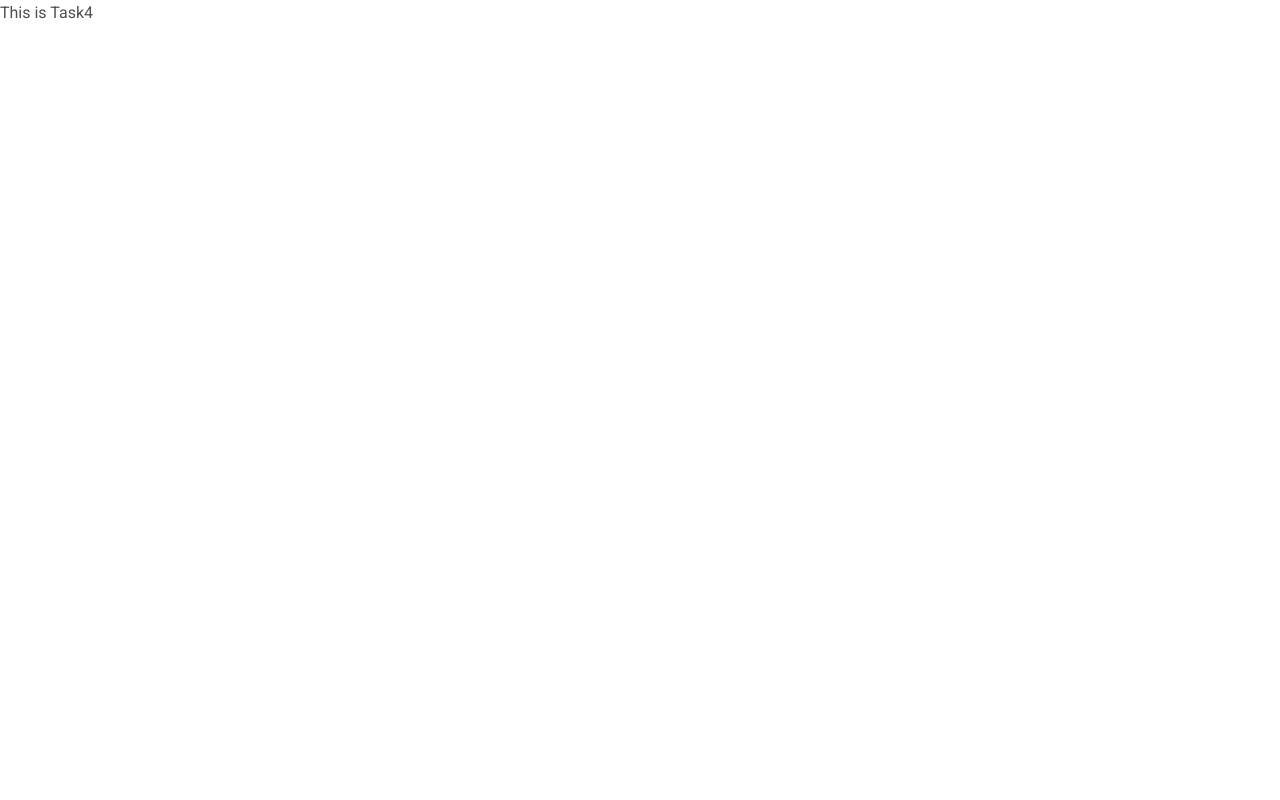
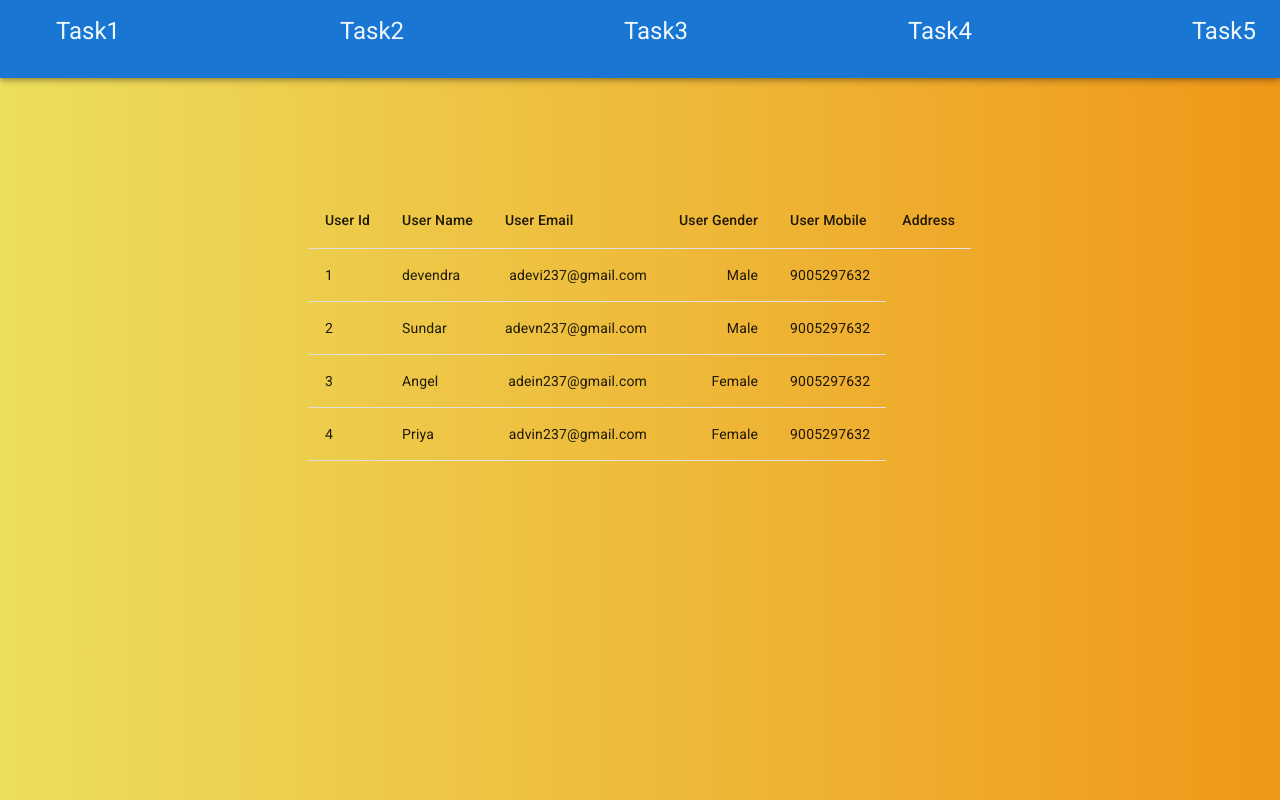
Before and after one commit to Rudra665/rudraReactTraining, a React (Create React App) app: page /Task4 in a window 1280 px wide. Built offline with nearby package versions, Linux system fonts and the light colour scheme.

Commit message:
modified:   public/index.html modified:   src/App.js 	modified:   src/Task4.css modified:   src/Task4.js 	modified:   src/app.css 	modified:   src/index.js modified:   src/sampleTable.json

```diff
--- a/public/index.html
+++ b/public/index.html
@@ -2,6 +2,8 @@
 <html lang="en">
   <head>
     <title>ResponsiveAppBar demo — Material UI</title>
+    <meta name="viewport" content="initial-scale=1, width=device-width" />
+
     <!-- Fonts to support Material Design -->
     <link
       rel="stylesheet"
--- a/src/App.js
+++ b/src/App.js
@@ -13,7 +13,7 @@ export function App() {
   return (
     <div>
       <Nav />
-      <div>
+      <div style={{margin: "15%"}}>
         <Outlet />
       </div>
 
@@ -24,7 +24,7 @@ export function App() {
 
 export function Nav() {
   return (
-    <AppBar className="AppBar">
+    <AppBar component={"nav"}>
       <Link to="/" element={<App />}></Link>
       <ul>
         <li><Link to="./Task1" element={<Task1 />} style={{ color: "aliceblue", fontSize: "24px" }}>Task1</Link></li>
--- a/src/Task4.css
+++ b/src/Task4.css
@@ -0,0 +1,6 @@
+body{
+    background: #F09819;  /* fallback for old browsers */
+background: -webkit-linear-gradient(to right, #EDDE5D, #F09819);  /* Chrome 10-25, Safari 5.1-6 */
+background: linear-gradient(to right, #EDDE5D, #F09819); /* W3C, IE 10+/ Edge, Firefox 16+, Chrome 26+, Opera 12+, Safari 7+ */
+
+}
--- a/src/Task4.js
+++ b/src/Task4.js
@@ -1,7 +1,32 @@
+import { TableBody, TableHead, TableRow, TableCell, TableContainer } from "@mui/material"
+import SampleTable from './sampleTable.json';
+import './Task4.css'
 export default function Task4() {
     return (
 
-      <p> This is Task4</p>
+      <>
+    <TableContainer align="center">
+          <TableHead><TableRow>
+            <TableCell>User Id</TableCell>
+            <TableCell>User Name</TableCell>
+            <TableCell>User Email</TableCell>
+            <TableCell>User Gender</TableCell>
+            <TableCell>User Mobile</TableCell>
+            <TableCell>Address</TableCell>
+          </TableRow></TableHead>
+          <TableBody>
+            {SampleTable.map((item, id) => (
+              <TableRow>
+                <TableCell >{item.id}</TableCell>
+                <TableCell >{item.name}</TableCell>
+                <TableCell align="right">{item.email}</TableCell>
+                <TableCell align="right">{item.gender}</TableCell>
+                <TableCell align="right">{item.mobile}</TableCell>
+              </TableRow>
+            ))}
+          </TableBody>
+        </TableContainer>
+      </>
 
     )
   }
--- a/src/app.css
+++ b/src/app.css
@@ -4,6 +4,7 @@
   }
 .AppBar{
   display: flex;
+  margin-bottom: 20%;
 }
 ul{
   display: flex;
--- a/src/index.js
+++ b/src/index.js
@@ -16,13 +16,13 @@ root.render(
     <BrowserRouter>
     <StyledEngineProvider>
       <Routes>
-        {/* <Route path="/" element={<App />}>  */}
+        <Route path="/" element={<App />}>
           <Route path="/Task1" element={<Task1 />} />
           <Route path="/Task2" element={<Task2 />} />
           <Route path="/Task3" element={<Task3 />} />
           <Route path="/Task4" element={<Task4 />} />
           <Route path="/Task5" element={<Task5 />} />
-         {/* </Route>  */}
+         </Route>
       </Routes>
       </StyledEngineProvider>
     </BrowserRouter>
--- a/src/sampleTable.json
+++ b/src/sampleTable.json
@@ -4,27 +4,63 @@
     "name":"devendra",
     "mobile":"9005297632",
     "gender":"Male",
-    "email":"adevi237@gmail.com"
+    "email":"adevi237@gmail.com",
+    "address":
+        {
+        "city":"agra",
+        "pin_code": 282001,
+        "House No.": "E-84",
+        "State": "Uttar Pradesh",
+        "Country":"India"
+        }
+
 },
 {
     "id":"2",
     "name":"Sundar",
     "mobile":"9005297632",
     "gender":"Male",
-    "email":"adevn237@gmail.com"
+    "email":"adevn237@gmail.com",
+    "address":
+        {
+        "city":"agra",
+        "pin_code": 282001,
+        "House No.": "E-84",
+        "State": "Uttar Pradesh",
+        "Country":"India"
+        }
+
 },
 {
     "id":"3",
     "name":"Angel",
     "mobile":"9005297632",
     "gender":"Female",
-    "email":"adein237@gmail.com"
+    "email":"adein237@gmail.com",
+    "address":
+        {
+        "city":"agra",
+        "pin_code": 282001,
+        "House No.": "E-84",
+        "State": "Uttar Pradesh",
+        "Country":"India"
+        }
+
 },
 {
     "id":"4",
     "name":"Priya",
     "mobile":"9005297632",
     "gender":"Female",
-    "email":"advin237@gmail.com"
+    "email":"advin237@gmail.com",
+    "address":{
+        "city":"agra",
+        "pin_code": 282001,
+        "House No.": "E-84",
+        "State": "Uttar Pradesh",
+        "Country":"India"
+        }
+
 }
+
 ]
```
